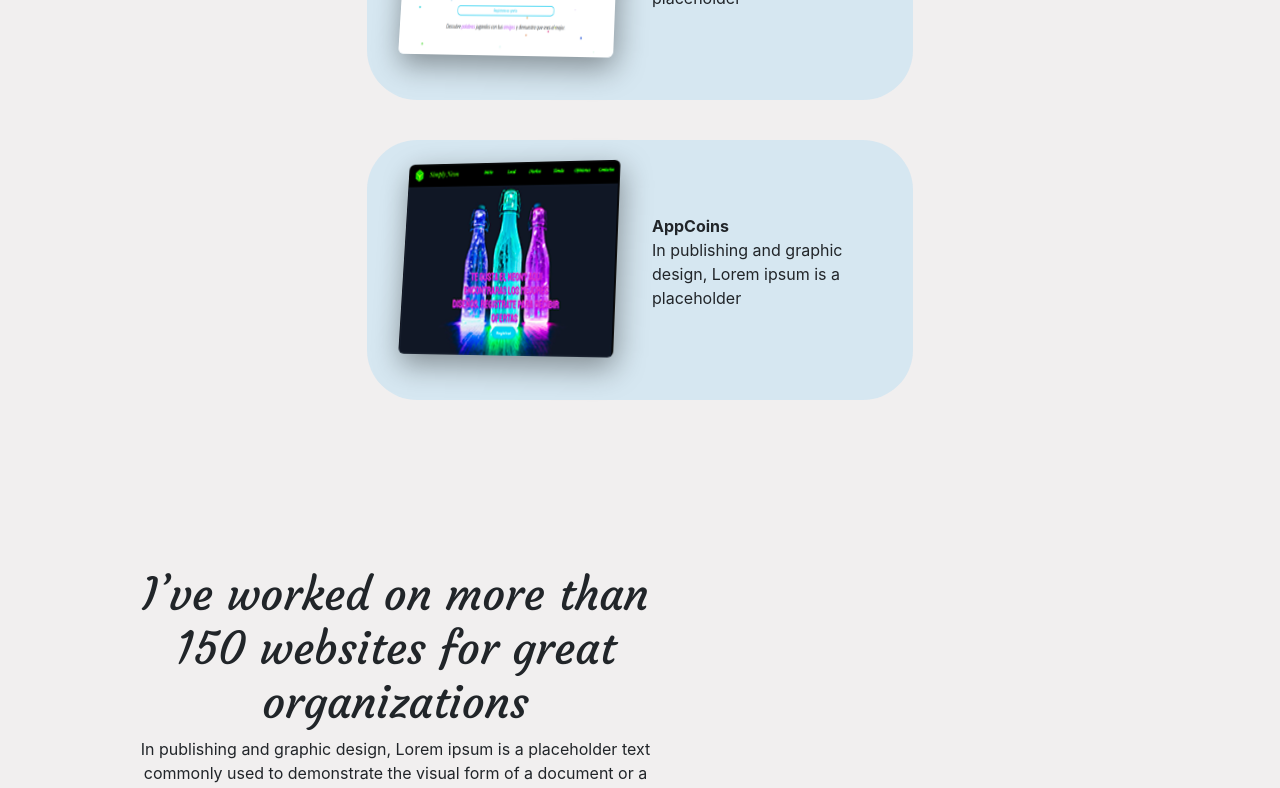
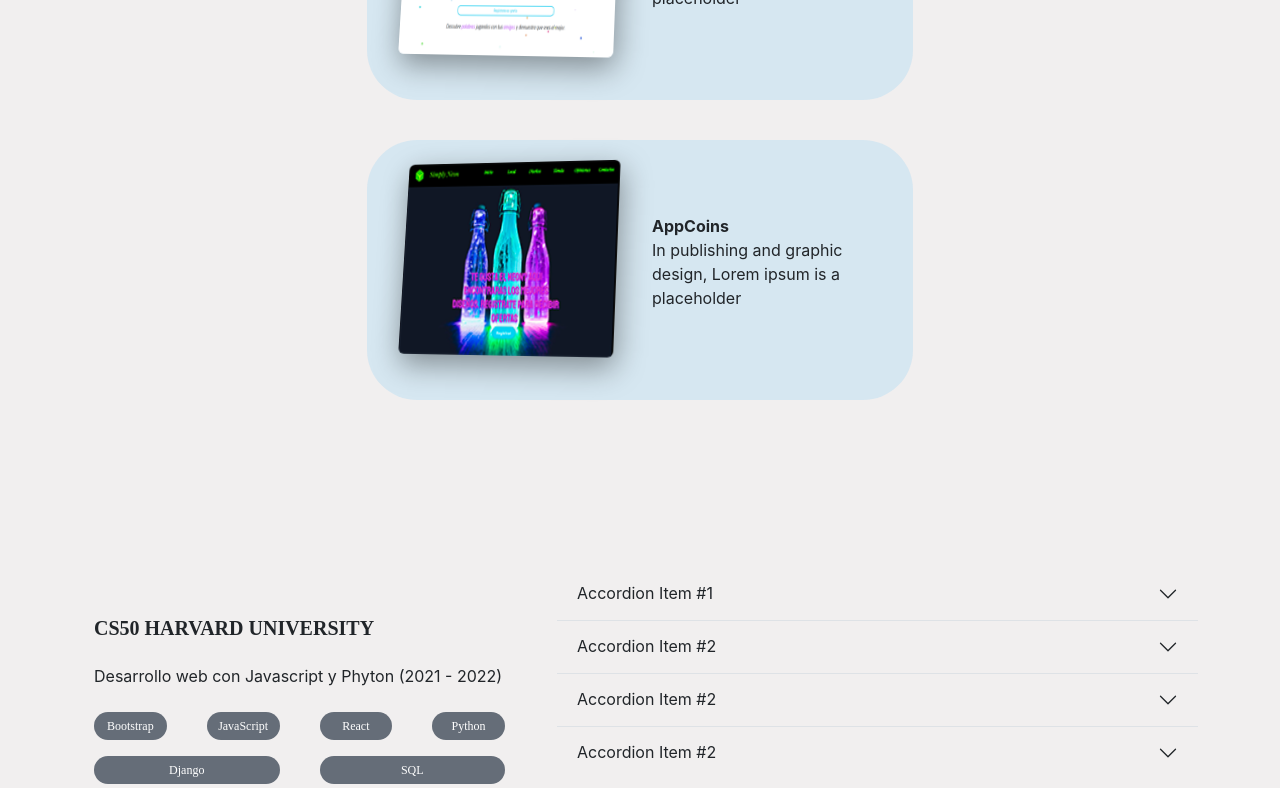
Before and after one commit to nahuel-acosta-dev/portfolio, a React (Create React App) app: page / in a window 1280 px wide. Shown: the part 2000-2788 px from the top of the page. Built offline with nearby package versions, Linux system fonts and the light colour scheme.

Commit message:
Change in curriculum section design

```diff
--- a/src/App.scss
+++ b/src/App.scss
@@ -1,13 +1,14 @@
-@import '~bootstrap/scss/bootstrap.scss';
 @import url('https://fonts.googleapis.com/css2?family=Courgette&family=Nunito+Sans:wght@300&display=swap');
 //config
 @import './scss/config/Variables';
 @import './scss/config/Basic';
+@import '~bootstrap/scss/bootstrap.scss';
 //components
 @import './scss/components/Header';
 @import './scss/components/Title';
 @import './scss/components/Project';
 @import './scss/components/SideBar';
+@import './scss/components/CertificateCard';
 //sections
 @import './scss/sections/Home';
 @import './scss/sections/Skills';
--- /dev/null
+++ b/src/components/cards/CertificateCard.js
@@ -0,0 +1,28 @@
+import React from 'react';
+import Container from 'react-bootstrap/Container';
+import Row from 'react-bootstrap/Row';
+import Col from 'react-bootstrap/Col';
+
+const CertificateCard = ({institute, title, started, finished, tags, description}) => {
+
+    return(
+        <Container className="certificate">
+            <p className="certificate__title"><strong>{institute}</strong></p>
+            <p>{title}<span> ({started} - {finished})</span></p>
+            <Row className="text-center">
+                {
+                    tags.map((tag, i) => (
+                        <Col key={i}>
+                            <span className="certificate__tag">{tag}</span>
+                        </Col>
+                    ))
+                }
+            </Row>
+            <div>
+                {description}
+            </div>
+        </Container>
+    )
+}
+
+export default CertificateCard;
--- a/src/components/header/SideBar.js
+++ b/src/components/header/SideBar.js
@@ -40,7 +40,7 @@ const SideBar = () => {
                 <li>
                     <a className={`bi bi-person sidebar__enytpo entypo-person`}
                     href="#skills">
-                        <span className="sidebar__name">Habilidades</span>
+                        <span className="sidebar__name">Sobre Mi</span>
                     </a>
                 </li>
                 <li>
--- /dev/null
+++ b/src/scss/components/_CertificateCard.scss
@@ -0,0 +1,23 @@
+.certificate{
+    margin-top: 40px;
+    margin-bottom: 40px;
+    .certificate__title{
+        font-family: "BrutaProExtended-Bold";
+        text-transform: uppercase;
+        font-size: 1.25rem;
+        line-height: 2.5rem;
+        text-decoration: none;
+    }
+
+    .certificate__tag{
+        background-color: #656D78;
+        font-size: 0.75rem;
+        line-height: 1.5rem;
+        color: #fff;
+        display: block;
+        padding: 2px 10px;
+        border-radius: 20px;
+        font-family: "Inter-Medium";
+        margin: 8px 16px 8px 0;
+    }
+}
--- a/src/scss/config/_Variables.scss
+++ b/src/scss/config/_Variables.scss
@@ -8,10 +8,22 @@ $white: #f1efef;
 $black: #000000;
 $blue: #9999ff;
 $violet: #d279a6;
+$orange: #FCA61F;
 ////////////////////////////////
 //2- Modificando Variables Bootstrap
 ////////////////////////////////
-$accordion-color:transparent;
+$enable-shadows: true;
+$enable-gradients: true;
+$accordion-button-active-bg: none;
+$accordion-button-active-color: none;
+$accordion-button-active-color:  shade-color($black, 10%);
+$accordion-button-focus-box-shadow:  $black;
+.accordion-button{
+    &:active{
+        color: $blue!important;
+    }
+}
+
 ////////////////////////////////
 //2- Fonts
 ////////////////////////////////
--- a/src/scss/sections/_Curriculum.scss
+++ b/src/scss/sections/_Curriculum.scss
@@ -2,45 +2,24 @@
     padding-top: 10%;
     padding-bottom: 6%;
     min-height: 120vh;
+    .curriculum__accordion{
+        border: none;
 
-    .curriculum__text{
-        margin-bottom: 20%;
     }
-    .curriculum__accordion{
-        --bs-accordion-active-color: black;
-        background-color: transparent;
-        border: none;
-        button{
-            background-color: transparent;
-            border: none;
-            &:focus{
-                box-shadow: none;
-            }
+    .curriculum__readmore{
+        &::after{
+            background-image: none;
+        }
+        span{
+            margin-left: 35%;
+            margin-right: auto;
         }
     }
-    .curriculum__imgs{
-        height: 3.125em;
-        padding-top: 12px;
-        width: 3.12em;
-    }
-    .curriculum__imgs--sub{
-        height: 1.25em;
-        width: 2.8em;
-        margin-right: 20px;
-    }
-    .curriculum__sub{
-        margin-bottom: 10px;
-    }
+    .shadow{
 
-    .curriculum__info{
-        background-color: transparent;
-        border: none
     }
 }
 
 @mixin curriculum-responsive-sm{
-    .curriculum__imgs--sub{
-        width: initial !important;;
 
-    }
 }
--- a/src/sections/Curriculum.js
+++ b/src/sections/Curriculum.js
@@ -1,127 +1,129 @@
-import React from 'react';
+import React, {useState} from 'react';
 import Row from 'react-bootstrap/Row';
 import Col from 'react-bootstrap/Col';
-import Card from 'react-bootstrap/Card';
+import Container from 'react-bootstrap/Container';
 import Accordion from 'react-bootstrap/Accordion';
-import Button from 'react-bootstrap/Button';
-import Certificates from '../utils/certificates';
 
-const Curriculum = ({children}) =>{
-    const information = [
-        {title: 'Desarrollador', knowledge: "Full-Stack"},
-        {title: 'Lenguajes', knowledge: "HTML/CSS, JavaScript, Python"},
-        {title: 'Marcos', knowledge: "Bootstrap, React, Django"},
-        {title: 'Otros', knowledge: "Webpack, Sass, Redux, Git, GitHub"}
-    ];
+import {certificates2021, certificates2022} from '../utils/certificates';
+import CertificateCard from '../components/cards/CertificateCard';
 
-    console.log(Certificates[0].img)
+
+const Curriculum = () =>{
+    const [showCourse, setShowCourse] = useState(false);
 
     return(
         <section className="curriculum" id="curriculum">
-            <Row className="justify-content-md-center">
-                <Col xs={1}></Col>
-                <Col className="curriculum__texts text-center justify-content-center">
-                    <div className="curriculum__title text-center">
-                        {children}
-                    </div>
-                    <div className="curriculum__text">
-                        In publishing and graphic design,
-                        Lorem ipsum is a placeholder text commonly
-                        used to demonstrate the visual form of a document or a
-                        typeface without relying on meaningful content.
-                    </div>
-                </Col>
-                <Col xs={1} md></Col>
-            </Row>
-            <Row>
-                <Col xs={1}></Col>
-                <Col xs={10} md={6}>
-
-                    <Accordion className="curriculum__diplomature">
-                        {Certificates &&
-                            Certificates.map((certificate,i) => (
-                            <Accordion.Item eventKey={i} key={i} className="curriculum__accordion">
-                                <Accordion.Header>
-                                    <div className="curriculum__imgs">
-                                        <img
-                                            src={certificate.img.logo}
-                                            width={certificate.img.width}
-                                            alt={certificate.img.alt}
+            <Container>
+                <Row>
+                    <Col xs sm={8} md={8} lg={5}>
+                        <Row>
+                            <Col>
+                                {
+                                    certificates2021.map((certificate, i) => (
+                                        <CertificateCard key={`cert-${i}`}
+                                            institute={certificate.institute}
+                                            title={certificate.title}
+                                            started={certificate.started}
+                                            finished={certificate.finished}
+                                            tags={certificate.tags}
+                                            description={certificate.description}
                                         />
+                                    ))
+                                }
+                                <div className="accordion" id="accordionExample">
+                                    <div className="accordion-item curriculum__accordion">
+                                        <div id="collapseOne" className="accordion-collapse collapse" aria-labelledby="headingOne" data-bs-parent="#accordionExample">
+                                        <div>
+                                            {
+                                                certificates2022.map((certificate, i) => (
+                                                    <CertificateCard key={`cert-${i}`}
+                                                        institute={certificate.institute}
+                                                        title={certificate.title}
+                                                        started={certificate.started}
+                                                        finished={certificate.finished}
+                                                        tags={certificate.tags}
+                                                        description={certificate.description}
+                                                    />
+                                                ))
+                                            }
+                                        </div>
+                                        </div>
+                                        <h2 className="accordion-header" id="headingOne">
+                                            <button onClick={
+                                                !showCourse ?
+                                                (() => setShowCourse(true))
+                                                :
+                                                (() => setShowCourse(false))
+                                            } className={`accordion-button curriculum__readmore
+                                            ${!showCourse && 'shadow'}
+                                            `} type="button" data-bs-toggle="collapse" data-bs-target="#collapseOne" aria-expanded="true" aria-controls="collapseOne">
+                                                <span>{
+                                                !showCourse ?
+                                                (<>Mostrar más</>)
+                                                :
+                                                (<>Mostrar menos</>)
+                                            }</span>
+                                            </button>
+                                        </h2>
                                     </div>
-                                    {certificate.name}
-                                </Accordion.Header>
+                                </div>
+                            </Col>
+                        </Row>
+                    </Col>
+                    <Col>
+                        <Accordion flush>
+                            <Accordion.Item eventKey="0">
+                                <Accordion.Header>Accordion Item #1</Accordion.Header>
                                 <Accordion.Body>
-                                    <Row>
-                                    {
-                                        certificate.subs.length > 0 ? (
-                                            certificate.subs.map((sub,i) => (
-                                                <Col xs={12} md key={`sub-${i}`}>
-                                                <Accordion className="curriculum__sub">
-                                                <Accordion.Item eventKey="0" className="curriculum__accordion">
-                                                <Accordion.Header>
-                                                    <div className="curriculum__imgs--sub">
-                                                        <img
-                                                        src={certificate.img.logo}
-                                                        width={certificate.img.width}
-                                                        alt={certificate.img.alt}
-                                                        /> {' '}
-                                                    </div>
-                                                    {sub.name}
-                                                </Accordion.Header>
-                                                <Accordion.Body>
-                                                    {sub.description}
-                                                </Accordion.Body>
-                                                </Accordion.Item>
-                                                </Accordion>
-                                            </Col>
-                                            ))
-                                        )
-                                        :
-                                        (certificate.description)
-                                    }
-                                    </Row>
+                                Lorem ipsum dolor sit amet, consectetur adipiscing elit, sed do
+                                eiusmod tempor incididunt ut labore et dolore magna aliqua. Ut enim ad
+                                minim veniam, quis nostrud exercitation ullamco laboris nisi ut
+                                aliquip ex ea commodo consequat. Duis aute irure dolor in
+                                reprehenderit in voluptate velit esse cillum dolore eu fugiat nulla
+                                pariatur. Excepteur sint occaecat cupidatat non proident, sunt in
+                                culpa qui officia deserunt mollit anim id est laborum.
                                 </Accordion.Body>
                             </Accordion.Item>
-                            ))
-                        }
-                    </Accordion>
-
-                </Col>
-
-                <Col xs={10} md={4}>
-                    <Row>
-                    <Col xs={2}></Col>
-                    <Col>
-                    {
-                        information.map((info, i) => (
-                            <Card key={i} className="curriculum__info">
-                                <Card.Body className="text-center">
-                                    <Card.Subtitle className="mb-2 text-muted">
-                                        {info.title}
-                                    </Card.Subtitle>
-                                    <Card.Text>
-                                        <strong>
-                                            {info.knowledge}
-                                        </strong>
-                                    </Card.Text>
-                                </Card.Body>
-                            </Card>
-                        ))
-                    }
+                            <Accordion.Item eventKey="1">
+                                <Accordion.Header>Accordion Item #2</Accordion.Header>
+                                <Accordion.Body>
+                                Lorem ipsum dolor sit amet, consectetur adipiscing elit, sed do
+                                eiusmod tempor incididunt ut labore et dolore magna aliqua. Ut enim ad
+                                minim veniam, quis nostrud exercitation ullamco laboris nisi ut
+                                aliquip ex ea commodo consequat. Duis aute irure dolor in
+                                reprehenderit in voluptate velit esse cillum dolore eu fugiat nulla
+                                pariatur. Excepteur sint occaecat cupidatat non proident, sunt in
+                                culpa qui officia deserunt mollit anim id est laborum.
+                                </Accordion.Body>
+                            </Accordion.Item>
+                            <Accordion.Item eventKey="2">
+                                <Accordion.Header>Accordion Item #2</Accordion.Header>
+                                <Accordion.Body>
+                                Lorem ipsum dolor sit amet, consectetur adipiscing elit, sed do
+                                eiusmod tempor incididunt ut labore et dolore magna aliqua. Ut enim ad
+                                minim veniam, quis nostrud exercitation ullamco laboris nisi ut
+                                aliquip ex ea commodo consequat. Duis aute irure dolor in
+                                reprehenderit in voluptate velit esse cillum dolore eu fugiat nulla
+                                pariatur. Excepteur sint occaecat cupidatat non proident, sunt in
+                                culpa qui officia deserunt mollit anim id est laborum.
+                                </Accordion.Body>
+                            </Accordion.Item>
+                            <Accordion.Item eventKey="3">
+                                <Accordion.Header>Accordion Item #2</Accordion.Header>
+                                <Accordion.Body>
+                                Lorem ipsum dolor sit amet, consectetur adipiscing elit, sed do
+                                eiusmod tempor incididunt ut labore et dolore magna aliqua. Ut enim ad
+                                minim veniam, quis nostrud exercitation ullamco laboris nisi ut
+                                aliquip ex ea commodo consequat. Duis aute irure dolor in
+                                reprehenderit in voluptate velit esse cillum dolore eu fugiat nulla
+                                pariatur. Excepteur sint occaecat cupidatat non proident, sunt in
+                                culpa qui officia deserunt mollit anim id est laborum.
+                                </Accordion.Body>
+                            </Accordion.Item>
+                        </Accordion>
                     </Col>
-                    </Row>
-                </Col>
-
-                <Col xs={1}></Col>
-            </Row>
-            <Row>
-                <Col></Col>
-                <Col className="d-grid gap-2">
-                    <Button>Descargar CV</Button>
-                </Col>
-                <Col></Col>
-            </Row>
+                </Row>
+            </Container>
         </section>
     )
 
--- a/src/utils/certificates.js
+++ b/src/utils/certificates.js
@@ -3,99 +3,65 @@ import CodoACodo from '../image/certificates/logocodoacodo.png';
 import Oracle from '../image/certificates/one.png';
 import Cs50 from '../image/certificates/harvard.svg';
 
-const certificates = [
+const certificates2021 = [
     {
-        "name": "UTN Diplomatura en Desarrollo Web Full-Stack",
+        "institute": "CS50 HARVARD UNIVERSITY",
+        "title": "Desarrollo web con Javascript y Phyton",
         "img": {
-            logo: UtnLogo,
-            alt: 'logo utn',
+            logo: Cs50,
+            alt: 'logo harvard',
             width: '20px'
         },
-        "url": "http://",
-        "started": "2021",
-        "finished": "2022",
-        "description":"",
-        "subs": [
-            {
-                "name": "Programador Web Inicial",
-                "img": {
-                    logo: UtnLogo,
-                    alt: 'logo utn',
-                    width: '20px'
-                },
-                "url": "http://",
-                "started": "2021",
-                "finished": "2021",
-                "description":"Lorem ipsum es el texto que se usa habitualmente en diseño gráfico en demostraciones de tipografías o de borradores de diseño para probar el diseño visual antes de insertar el texto final",
-                "subs": []
-            },
-            {
-                "name": "Programación web con PHP y MySQL",
-                "img": {
-                    logo: UtnLogo,
-                    alt: 'logo utn',
-                    width: '20px'
-                },
-                "url": "http://",
-                "started": "2021",
-                "finished": "2022",
-                "description":"Lorem ipsum es el texto que se usa habitualmente en diseño gráfico en demostraciones de tipografías o de borradores de diseño para probar el diseño visual antes de insertar el texto final",
-                "subs": []
-            },
-            {
-                "name": "Programación web con PHP y MySQL Avanzado",
-                "img": {
-                    logo: UtnLogo,
-                    alt: 'logo utn',
-                    width: '20px'
-                },
-                "url": "http://",
-                "started": "2022",
-                "finished": "2022",
-                "description":"Lorem ipsum es el texto que se usa habitualmente en diseño gráfico en demostraciones de tipografías o de borradores de diseño para probar el diseño visual antes de insertar el texto final",
-                "subs": []
-            }
-        ]
-    },
-    {
-        "name": "Cs50 Harvard University",
-        "img": {
-            logo: Cs50,
-            alt: 'logo Cs50',
-            width: '20px'
-        },
-        "url": "http://",
         "started": "2021",
         "finished": "2022",
         "description": "Lorem ipsum es el texto que se usa habitualmente en diseño gráfico en demostraciones de tipografías o de borradores de diseño para probar el diseño visual antes de insertar el texto final",
-        "subs": []
-    },
+        "tags": ['Bootstrap', 'JavaScript', 'React', 'Python','Django', 'SQL']
+    }
+    ,
     {
-        "name": "Codo a Codo",
+        "institute": "UTN",
+        "title": "Diplomatura en Desarrollo Web Full-Stack",
         "img": {
-            logo: CodoACodo,
-            alt: 'logo Codo a Codo',
+            logo: UtnLogo,
+            alt: 'logo UTN',
             width: '20px'
         },
-        "url": "http://",
-        "started": "2022",
-        "finished": "Actualidad",
+        "started": "2021",
+        "finished": "2022",
         "description": "Lorem ipsum es el texto que se usa habitualmente en diseño gráfico en demostraciones de tipografías o de borradores de diseño para probar el diseño visual antes de insertar el texto final",
-        "subs": []
-    },
+        "tags": ['HTML/CSS','JavaScript', 'Bootstrap', 'MySql', 'PHP']
+    }
+
+]
+
+const certificates2022 = [
     {
-        "name": "ONE Oracle Next Education",
+        "institute": "ONE Oracle Next Education",
+        "title": "",
         "img": {
             logo: Oracle,
             alt: 'logo oracle',
             width: '20px'
         },
-        "url": "http://",
         "started": "2022",
         "finished": "Actualidad",
         "description": "Lorem ipsum es el texto que se usa habitualmente en diseño gráfico en demostraciones de tipografías o de borradores de diseño para probar el diseño visual antes de insertar el texto final",
-        "subs": []
+        "tags": ['HTML/CSS', 'JavaScript', 'Java', 'MySql' , 'Python']
+    }
+    ,
+    {
+        "institute": "Codo a Codo",
+        "title": "Desarrollo Web Con Java",
+        "img": {
+            logo: CodoACodo,
+            alt: 'logo codo a codo',
+            width: '20px'
+        },
+        "started": "2022",
+        "finished": "Actualidad",
+        "description": "Lorem ipsum es el texto que se usa habitualmente en diseño gráfico en demostraciones de tipografías o de borradores de diseño para probar el diseño visual antes de insertar el texto final",
+        "tags": ['HTML/CSS', 'JavaScript', 'Java', 'MySql']
     }
 ]
 
-export default certificates;
+export {certificates2021, certificates2022};
```
Also changed, not shown: src/sections/Contact.js (+0 -37 lines).
